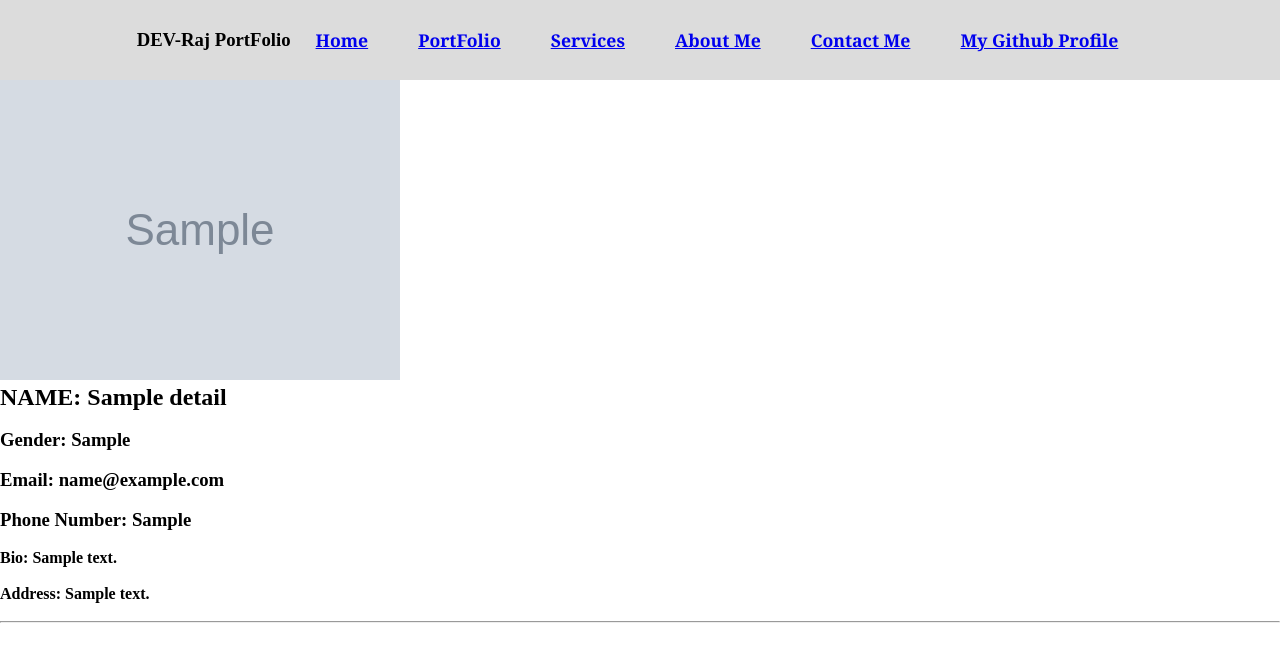
After one commit to RajrupDasid/MyPortFolio, a Django app: page /about/ in a window 1280 px wide. The commit adds this page. Shown: the top 662 px of the page. Run offline with Django 3.2, Linux system fonts and the light colour scheme; tables that the repository leaves empty hold one stand-in row (values such as "Sample post"); grey boxes marked "Sample" are stand-in pictures; some libraries are stand-ins or nearby versions.

Commit message:
About me page added

```diff
--- a/portfolio_project/urls.py
+++ b/portfolio_project/urls.py
@@ -17,11 +17,13 @@ from django.contrib import admin
 from django.urls import path,include
 from django.conf import settings
 from django.conf.urls.static import static
-from portfolioweb.views import *
+from portfolioweb.views import contactme,aboutme
 urlpatterns = [
     path('admin/', admin.site.urls),
-    path('',include('portfolioweb.urls', namespace='portfolioweb')),
+    path('',include('portfolioweb.urls', namespace='index')),
     path('contact/',contactme,name='contact_url'),
+    path('about/',aboutme,name="about"),
     path('ckeditor/',include('ckeditor_uploader.urls')),
+
 ]+static(settings.MEDIA_URL, document_root=settings.MEDIA_ROOT)
 urlpatterns+=static(settings.STATIC_URL,document_root=settings.STATIC_ROOT)
--- /dev/null
+++ b/portfolioweb/templates/portfolioweb/aboutme.html
@@ -0,0 +1,48 @@
+{% load static %}
+<!DOCTYPE html>
+<html lang="en">
+<head>
+    <meta charset="UTF-8">
+    <meta http-equiv="X-UA-Compatible" content="IE=edge">
+    <meta name="viewport" content="width=device-width, initial-scale=1.0">
+    <link rel="stylesheet" href="{% static 'portfolioweb/style.css' %}">
+    <title>About Me</title>
+</head>
+<body>
+    <nav class="navbar">
+        <h3 class="head">DEV-Raj PortFolio</h3>
+        <ul>
+            <li><a href="#" >Home</a></li>
+            <li><a href="#">PortFolio</a></li>
+            <li><a href="#">Services</a></li>
+            <li><a href="{% url 'about' %}">About Me</a></li>
+            <li><a href="{% url 'contact_url' %}">Contact Me</a></li>
+            <li><a href="https://www.github.com/RajrupDasid">My Github Profile</a></li>
+        </ul>
+    </nav>
+    <section class="about">
+        <div class="container" id="cont">
+            {% for i in about %}
+                <img src="{{i.profile_image.url}}" class="myimage">
+                <div class="details">
+                    <ul>
+                        <h2 class="name">NAME:  {{i.name}}</h2>
+                        <br>
+                        <h3>Gender: {{i.gender}}</h3>
+                        <br>
+                        <h3>Email: {{i.email}}</h3>
+                        <br>
+                        <h3>Phone Number: {{i.contact}}</h3>
+                        <br>
+                        <h4>Bio: {{i.bio|safe}}</h4>
+                        <br>
+                        <h4>Address: {{i.address}}</h4>
+                        <br>
+                        <hr>
+                    </ul>
+                </div>
+            {% endfor %}
+        </div>
+    </section>
+</body>
+</html>
--- a/portfolioweb/templates/portfolioweb/contact.html
+++ b/portfolioweb/templates/portfolioweb/contact.html
@@ -15,8 +15,8 @@
             <li><a href="#">Home</a></li>
             <li><a href="#">PortFolio</a></li>
             <li><a href="#">Services</a></li>
-            <li><a href="#">About Me</a></li>
-            <li><a href="">Contact Me</a></li>
+            <li><a href="{% url 'about' %}">About Me</a></li>
+            <li><a href="{% url 'contact_url' %}">Contact Me</a></li>
             <li><a href="https://www.github.com/RajrupDasid">My Github Profile</a></li>
         </ul>
     </nav>
@@ -26,7 +26,7 @@
         {% endfor %}
         <div class="container">
             <h1 class="con">CONTACT ME</h1>
-            <form action="/contact"method="POST"  enctype="multipart/form-data">
+            <form action="" method="POST"  enctype="multipart/form-data">
                 {% csrf_token %}
                 <div class="mb-2">
                     <label for="name" class="form-label">Your name</label>
--- a/portfolioweb/templates/portfolioweb/index.html
+++ b/portfolioweb/templates/portfolioweb/index.html
@@ -12,10 +12,10 @@
     <nav class="navbar">
         <h3 class="head">DEV-Raj PortFolio</h3>
         <ul>
-            <li><a href="#">Home</a></li>
+            <li><a href="">Home</a></li>
             <li><a href="#">PortFolio</a></li>
             <li><a href="#">Services</a></li>
-            <li><a href="#">About Me</a></li>
+            <li><a href="{% url 'about' %}">About Me</a></li>
             <li><a href="{% url 'contact_url' %}">Contact Me</a></li>
             <li><a href="https://www.github.com/RajrupDasid">My Github Profile</a></li>
         </ul>
@@ -46,7 +46,7 @@
                 <img src="{{i.profile_image.url}}" alt="">
                 <div id="intro">
                     <h2>{{i.name}}</h2>
-                    <p>{{i.bio}}</p>
+                    <p>{{i.bio|safe}}</p>
                 </div>
             </div>
         {% endfor %}
--- a/portfolioweb/urls.py
+++ b/portfolioweb/urls.py
@@ -1,8 +1,9 @@
 from django.urls import path
-from .views import index,contactme
+from .views import index,contactme,aboutme
 app_name='portfolioweb'
 
 urlpatterns=[
-    path('',index,name='index'),
+    path('',index,name='index_url'),
     path('contact/',contactme,name='contact_url'),
+    path('about/',aboutme,name="about"),
 ]
--- a/portfolioweb/views.py
+++ b/portfolioweb/views.py
@@ -39,3 +39,10 @@ def contactme(request):
         'bg':bg,
     }
     return render(request,'portfolioweb/contact.html',context)
+
+def aboutme(request):
+    about=Details.objects.all()
+    context={
+        'about':about,
+    }
+    return render(request,'portfolioweb/aboutme.html',context)
```
Also changed, not shown: portfolioweb/static/portfolioweb/style.css (+21 -0 lines), portfolioweb/templates/portfolioweb/myportfolio.html (added), portfolioweb/templates/portfolioweb/services.html (added), 1 other file.
